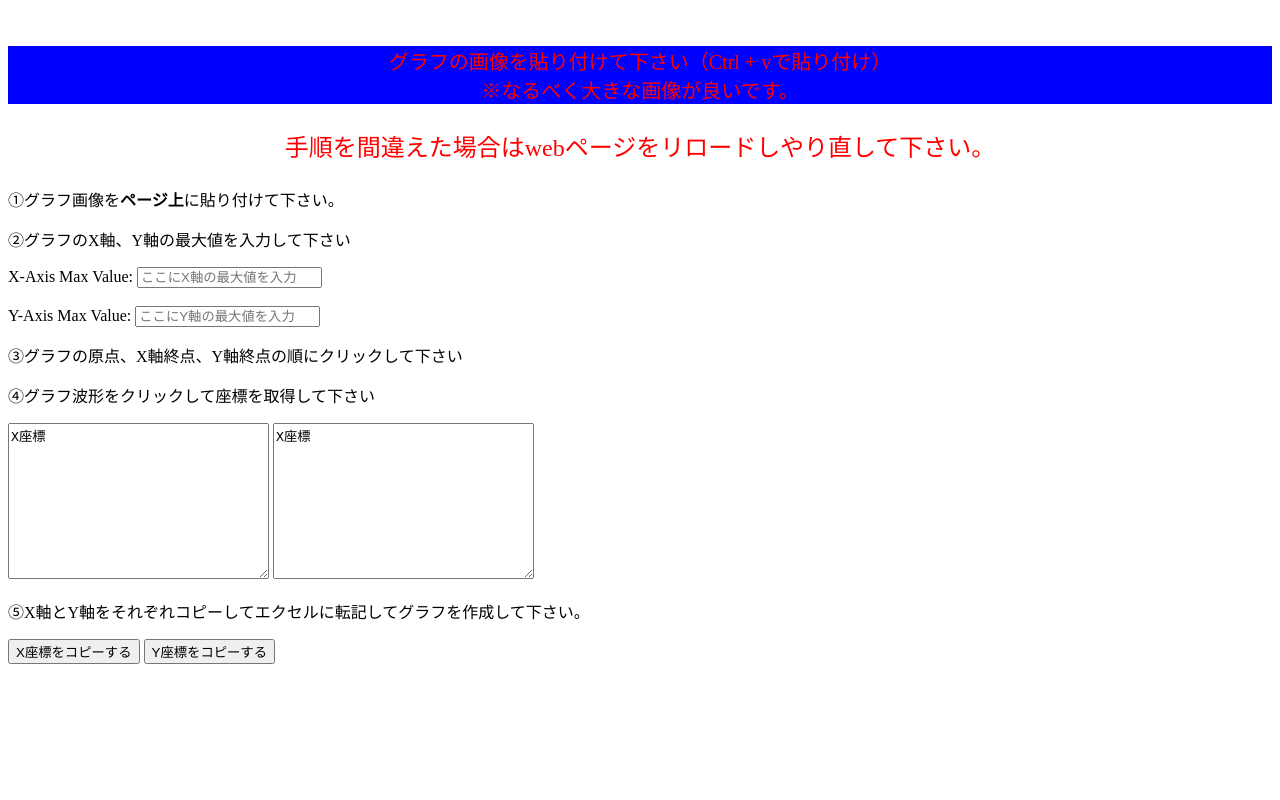
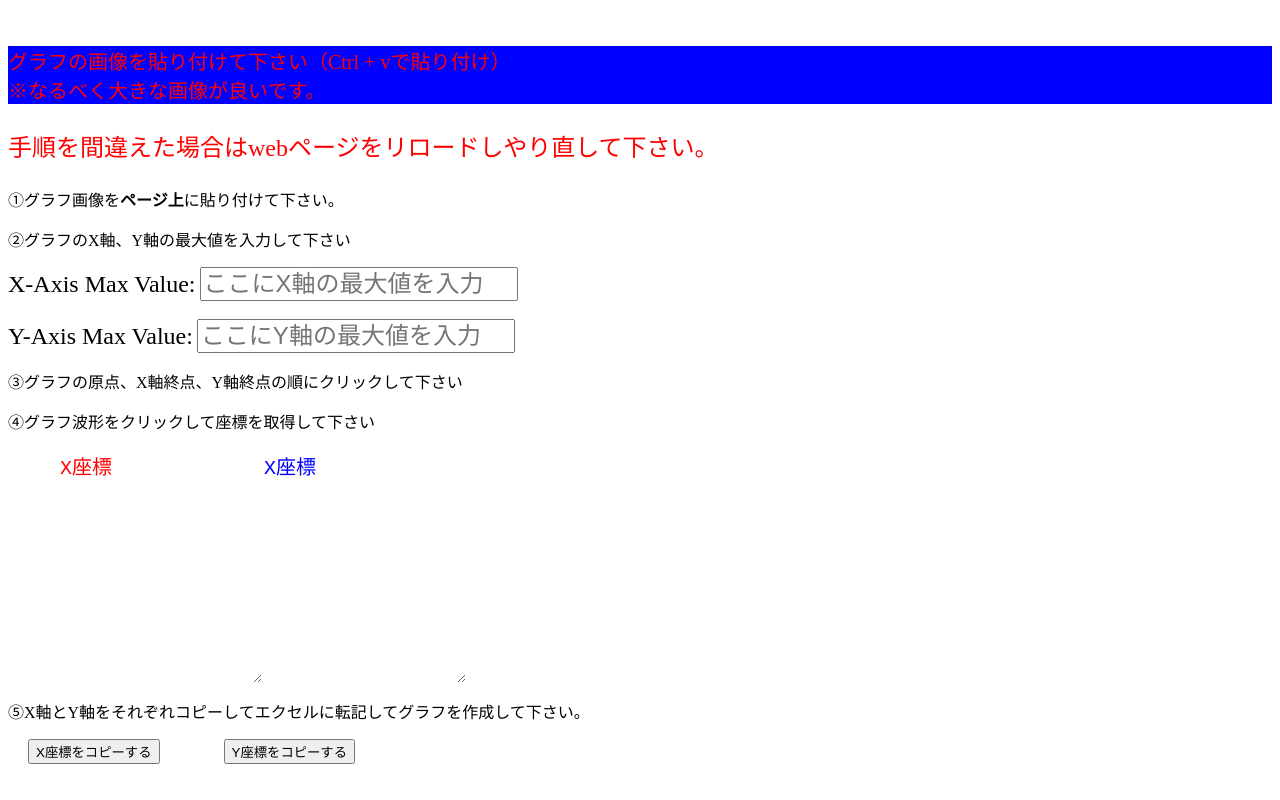
Before and after one commit to Kota-Kondo-1562808/Kota-Kondo-1562808.github.io, a plain HTML site: page index.html in a window 1280 px wide. Drawn offline with Linux system fonts and the light colour scheme.

Commit message:
Update Presentation.css

```diff
--- a/Presentation.css
+++ b/Presentation.css
@@ -1,7 +1,6 @@
 
 #headder {
   background-color: blue;
-  text-align: center;
 }
 div p {
   color: red;
@@ -10,10 +9,50 @@ div p {
 
 #attention {
   color: red;
-  text-align: center;
   font-size: 24px;
 }
 
 span {
   font-weight: bold;
 }
+
+label {
+  font-size: 24px;
+}
+
+input {
+  font-size: 24px;
+}
+
+
+#div-container {
+  display: flex;
+}
+
+textarea {
+  border: none;
+  font-size: 20px;
+}
+
+#click-coordinatesX {
+  width: 200px;
+  color: red;
+  margin-left: 50px;
+}
+
+#click-coordinatesY {
+  width: 200px;
+  color: blue;
+}
+
+button {
+  cursor: pointer;
+}
+
+#get-xcoord {
+  margin-left: 20px;
+}
+
+#get-ycoord {
+  margin-left: 60px;
+}
```
